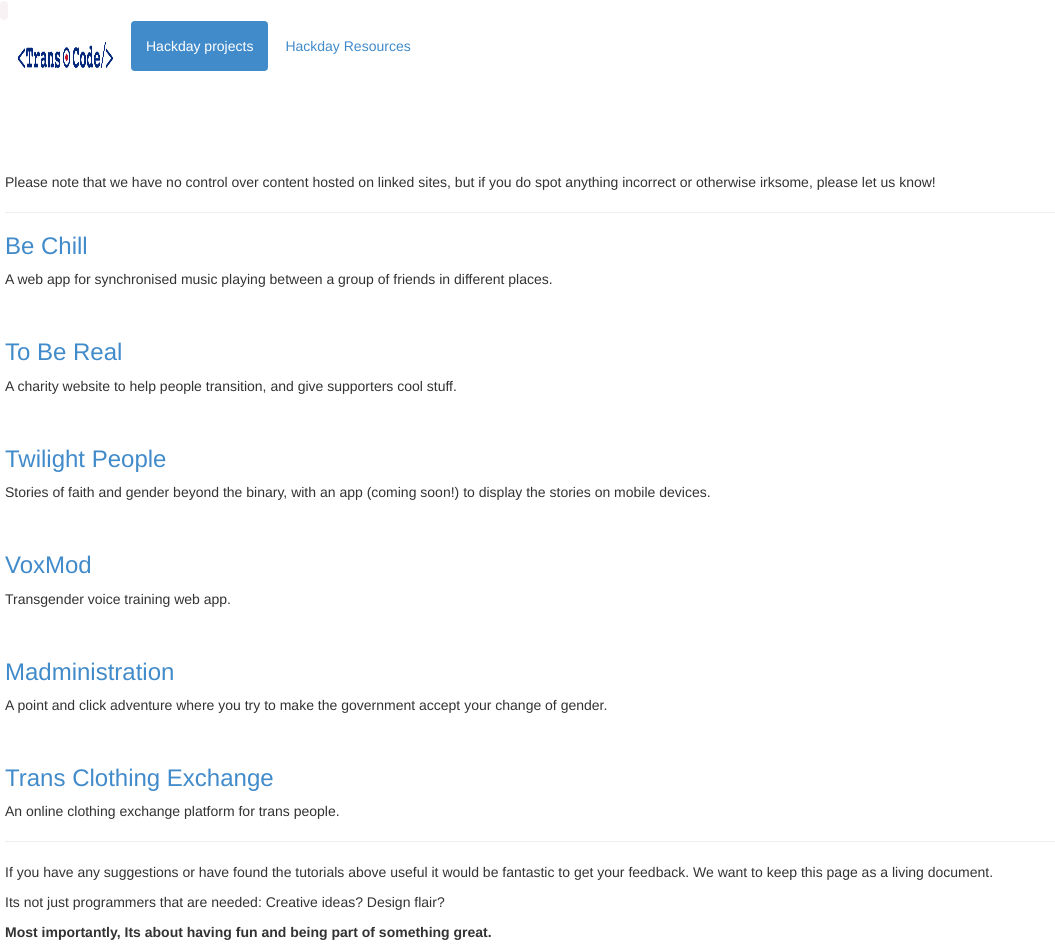
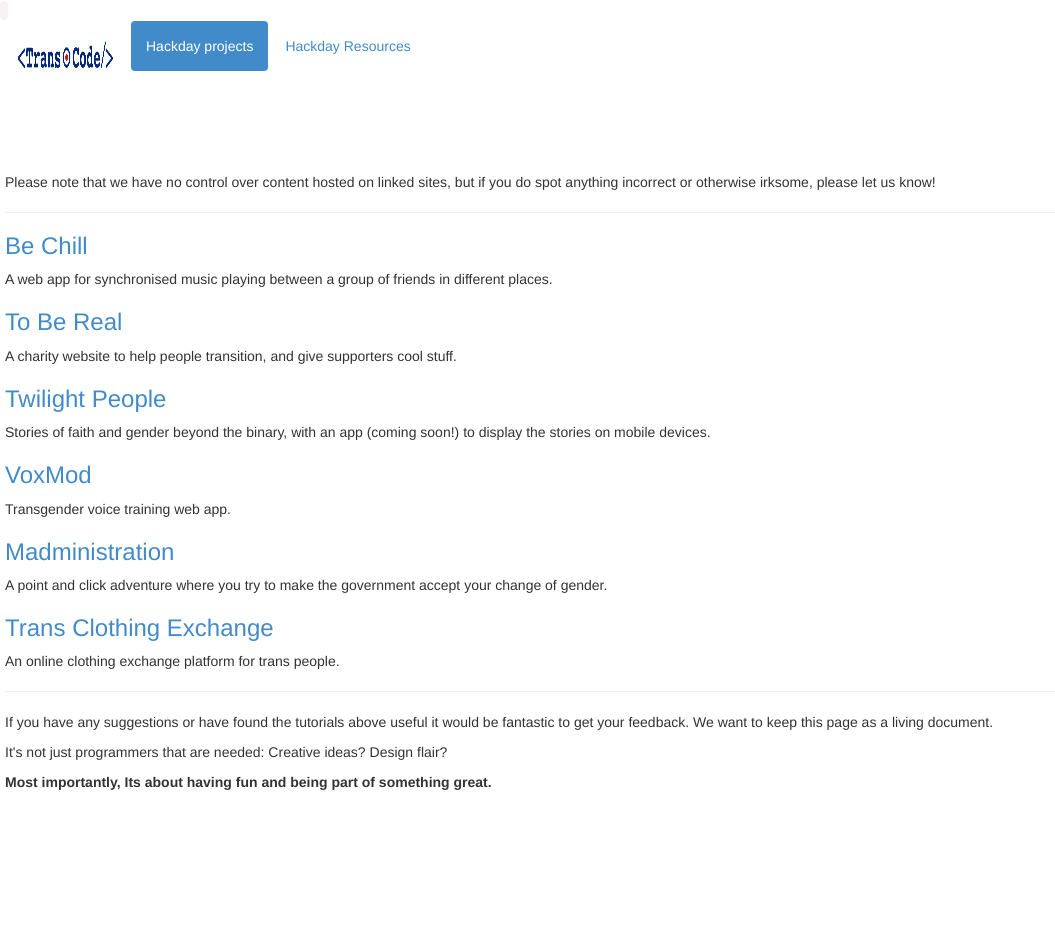
Before and after one commit to Trans-Code/Trans-Code.github.io, a Jekyll site: the page built from index.html, in a window 1280 px wide. Shown: the whole page, without its empty margins (0-1055 px from the left). Built offline with Jekyll 4.4.1, drawn with Linux system fonts in a browser that asks for light colours; after the commit the page ends 900 px from its top, so only the background shows below that.

Commit message:
Clean up project list HTML

```diff
--- a/index.html
+++ b/index.html
@@ -2,30 +2,55 @@
 layout: default
 title: Hackday Projects
 ---
-<p>Please note that we have no control over content hosted on linked sites, but if you do spot anything incorrect or otherwise irksome, please let us know!</p>
+<p>
+  Please note that we have no control over content hosted on linked sites, but
+  if you do spot anything incorrect or otherwise irksome, please let us know!
+</p>
 
-<hr />
+<hr>
 
+<div>
   <a href="https://github.com/malht/bechill"><h3>Be Chill</h3></a>
-<p>A web app for synchronised music playing between a group of friends in different places.</p><br />
+  <p>A web app for synchronised music playing between a group of friends in different places.</p>
+</div>
 
+<div>
   <a href="https://github.com/tobereal/tobereal.tech"><h3>To Be Real</h3></a>
-<p>A charity website to help people transition, and give supporters cool stuff.</p><br />
+  <p>A charity website to help people transition, and give supporters cool stuff.</p>
+</div>
 
+<div>
   <a href="http://www.twilightpeople.com"><h3>Twilight People</h3></a>
-<p>Stories of faith and gender beyond the binary, with an app (coming soon!) to display the stories on mobile devices.</p><br />
+  <p>Stories of faith and gender beyond the binary, with an app (coming soon!) to display the stories on mobile devices.</p>
+</div>
 
+<div>
   <a href="https://github.com/TranscodeVoiceTraining/VoxMod"><h3>VoxMod</h3></a>
-<p>Transgender voice training web app.</p><br />
+  <p>Transgender voice training web app.</p>
+</div>
 
+<div>
   <a href="https://krisajenkins.github.io/transcodegame/"><h3>Madministration</h3></a>
-<p>A point and click adventure where you try to make the government accept your change of gender.</p><br />
+  <p>A point and click adventure where you try to make the government accept your change of gender.</p>
+</div>
 
+<div>
   <a href="https://github.com/penman/clothing_exchance"><h3>Trans Clothing Exchange</h3></a>
   <p>An online clothing exchange platform for trans people.</p>
+</div>
 
-<hr />
+<hr>
 
-<p>If you have any suggestions or have found the tutorials above useful it would be fantastic to get your feedback. We want to keep this page as a living document.</p>
-<p>Its not just programmers that are needed: Creative ideas? Design flair?</p>
-<p><strong>Most importantly, Its about having fun and being part of something great.</strong></p>
+<p>
+  If you have any suggestions or have found the tutorials above useful it would
+  be fantastic to get your feedback. We want to keep this page as a living
+  document.
+</p>
+<p>
+  It's not just programmers that are needed: Creative ideas? Design flair?
+</p>
+<p>
+  <strong>
+    Most importantly, Its about having fun and being part of something great.
+  </strong>
+</p>
```
Lines whose indentation alone changed are shown as unchanged.
